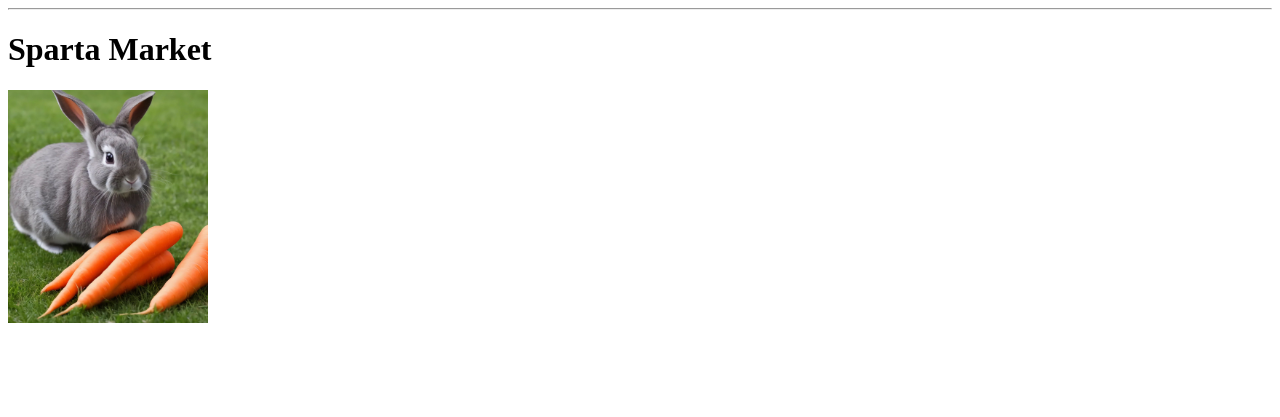
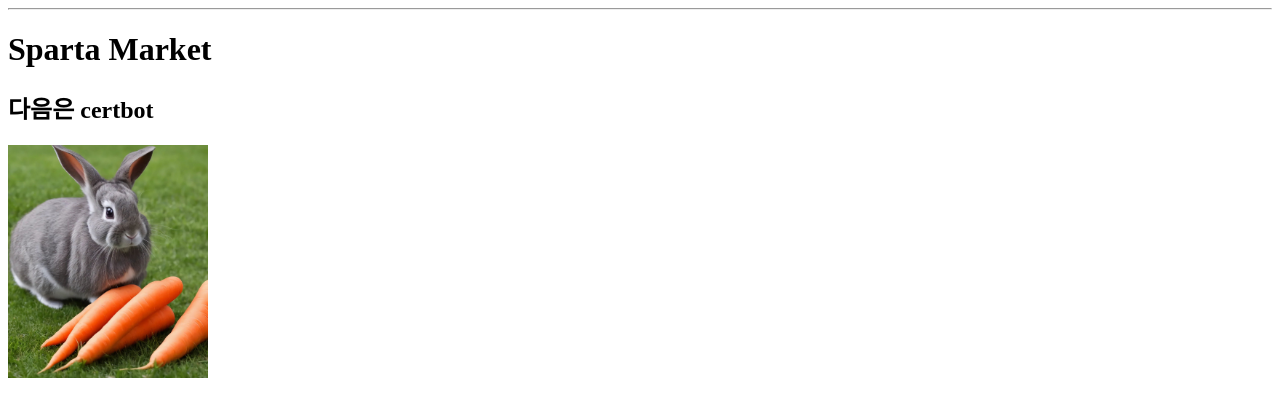
Before and after one commit to hjn5018/spartamarket, a Django app: page / in a window 1280 px wide. Shown: the part 33-450 px from the top of the page. Run offline with Django 4.2, Linux system fonts and the light colour scheme.

Commit message:
Update index.html

```diff
--- a/products/templates/products/index.html
+++ b/products/templates/products/index.html
@@ -4,7 +4,7 @@
 
 {% block content %}
 <h1>Sparta Market</h1>
-
+<h2>다음은 certbot</h2>
 
 <img src="{% static 'products/ai-generated-7799072_1280.jpg' %}" alt=""><br>
 {% if user.is_authenticated %}
```
